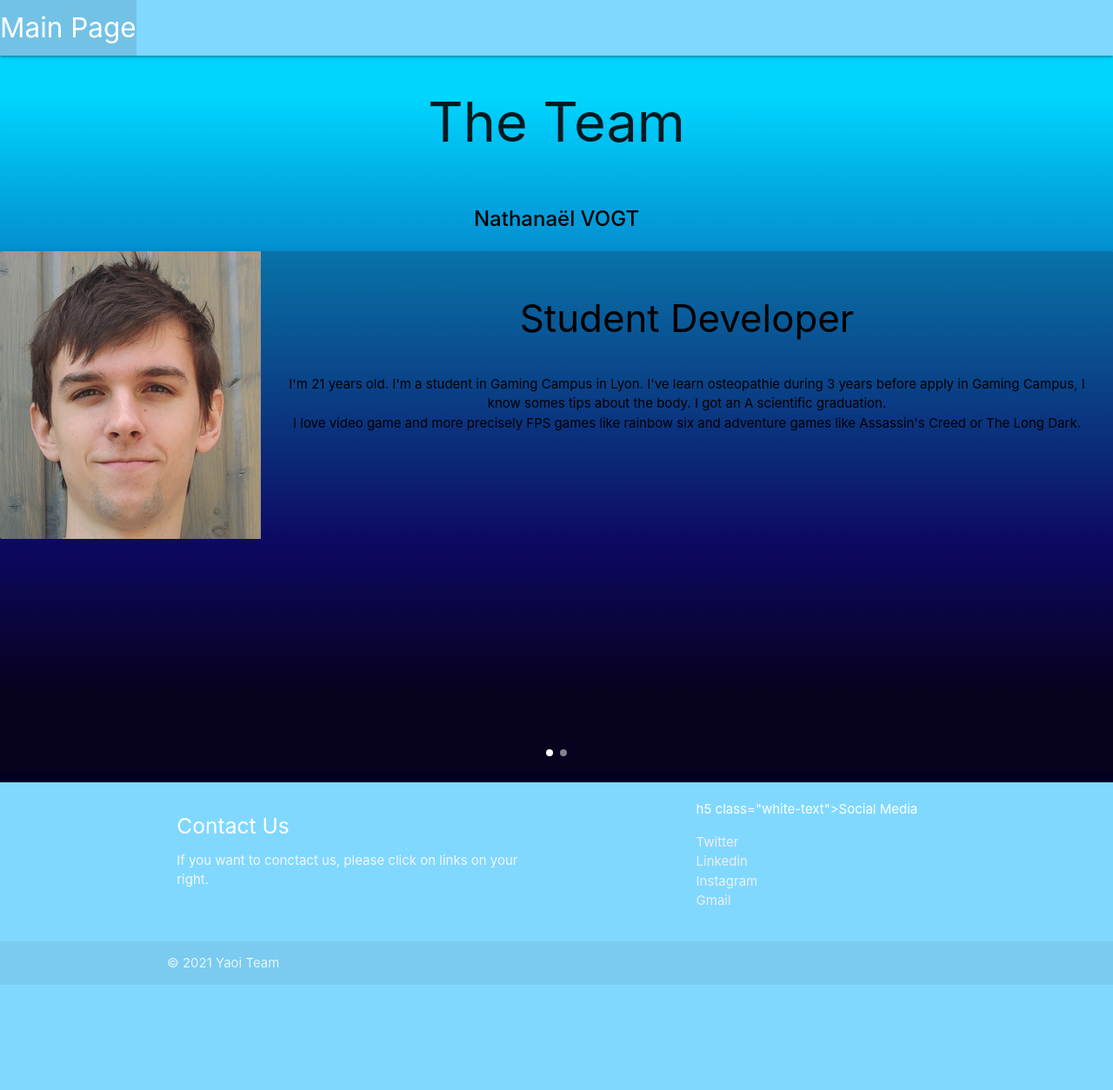
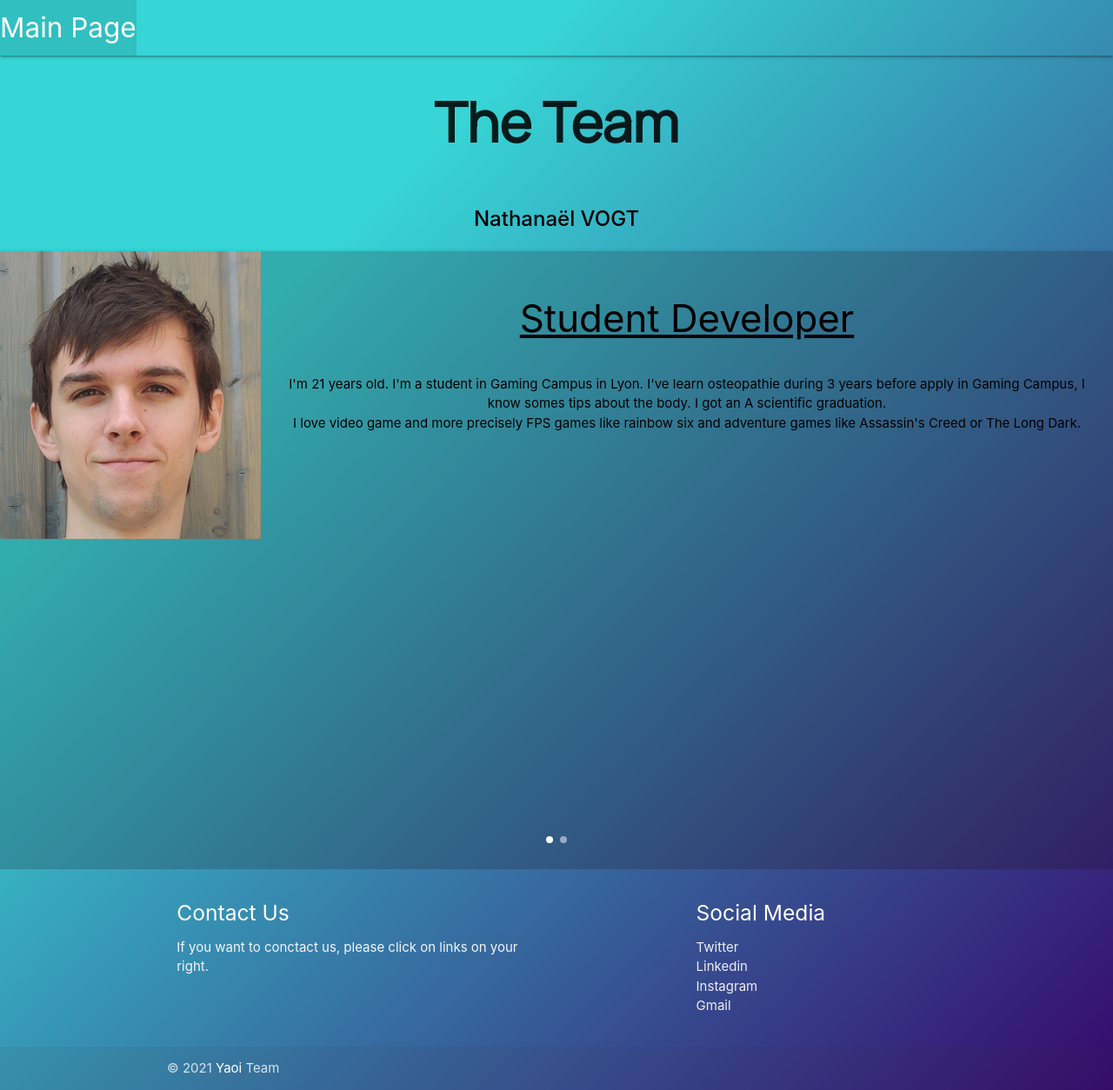
Before and after one commit to Orrigine/site-porte-folio, a PHP site: page /team.html in a window 1280 px wide. Shown: the whole page at 87% size. Before the commit the page ends 1133 px from the top, so only its background shows below. Run offline with PHP 8.4, Linux system fonts and the light colour scheme.

Commit message:
team page update 2

```diff
--- a/css/style_c.css
+++ b/css/style_c.css
@@ -2,6 +2,9 @@ html{
     scroll-behavior: smooth;
 }
 
+h1{
+    font-family: 'Manrope', sans-serif;
+}
 
 a.brand-logo:hover {
     background-color: rgba(0, 0, 0, 0.1);
--- a/css/style_index.css
+++ b/css/style_index.css
@@ -6,6 +6,9 @@ html{
     scroll-behavior: smooth;
 }
 
+h1{
+    font-family: 'Manrope', sans-serif;
+}
  .row {
     margin-bottom: 0px;
     padding: 0px;
--- a/css/style_python.css
+++ b/css/style_python.css
@@ -1,6 +1,11 @@
 html{
     scroll-behavior: smooth;
 }
+
+h1{
+    font-family: 'Manrope', sans-serif;
+}
+
 a.brand-logo:hover {
     background-color: rgba(0, 0, 0, 0.1);
     transition: background-color .3s;
--- a/css/style_team.css
+++ b/css/style_team.css
@@ -2,13 +2,23 @@ html{
     scroll-behavior: smooth;
 }
 body {
-    background-image: linear-gradient(180deg, #00d4ff 10%, #090979 55%,#020024 70% );
+    background-color: #36096d;
+    background-image: linear-gradient(315deg, #36096d 0%, #37d5d6 74%);
 }
 
 h1{
     text-align: center;
+    font-family: 'Manrope', sans-serif;
+    font-weight: bold;
 }
 
+h3{
+    text-decoration: underline;
+}
+
+nav{
+    background-color: transparent;
+}
 a.brand-logo:hover {
     background-color: rgba(0, 0, 0, 0.1);
     transition: background-color .3s;
@@ -29,7 +39,7 @@ a.brand-logo:hover {
 }
 
 .carousel{
-    height: 700px;
+    height: 800px;
 }
 
 h3{
@@ -37,7 +47,7 @@ h3{
 }
 
 .card{
-    height:600px;
+    height: 800px;
     background-color:transparent;
     background-color: rgba(32, 12, 12, 0.2)
 }
@@ -50,3 +60,7 @@ h3{
 .card .card-reveal.jesus{
     background-image: url(../img/team/inconnus-jesus.gif);
 }
+
+.page-footer{
+    background-color: transparent;
+}
--- a/css/style_witcher.css
+++ b/css/style_witcher.css
@@ -1,5 +1,9 @@
 html{
     scroll-behavior: smooth;
+}
+
+h1{
+    font-family: 'Manrope', sans-serif;
 }
 
 a.brand-logo:hover {
--- a/index.html
+++ b/index.html
@@ -10,6 +10,7 @@
   <!--Import materialize.css-->
   <link type="text/css" rel="stylesheet" href="./css/materialize.css"  media="screen,projection"/>
   <link rel="stylesheet" href="./css/style_index.css">
+  <link href="https://fonts.googleapis.com/css2?family=Manrope:wght@300&display=swap" rel="stylesheet">
 </head>
 
 <body>
@@ -63,7 +64,7 @@
     </div>
     <div class="footer-copyright">
       <div class="container">
-      © 2021 Yaoi Team
+        © 2021 <span><a class="white-text"  target="blank" rel="nofollow" href="https://www.cultura.com/incitant-porno-9782368776834.html">Yaoi</a></span> Team
       </div>
     </div>
   </footer>
--- a/project_python.html
+++ b/project_python.html
@@ -10,6 +10,7 @@
   <!--Import materialize.css-->
   <link type="text/css" rel="stylesheet" href="css/materialize.css"  media="screen,projection"/>
   <link rel="stylesheet" href="./css/style_python.css">
+  <link href="https://fonts.googleapis.com/css2?family=Manrope&display=swap" rel="stylesheet">
 </head>
 
 <body>
@@ -87,7 +88,7 @@
     </div>
     <div class="footer-copyright">
       <div class="container">
-      © 2021 Yaoi Team
+        © 2021 <span><a class="white-text"  target="blank" rel="nofollow" href="https://www.cultura.com/incitant-porno-9782368776834.html">Yaoi</a></span> Team
       </div>
     </div>
   </footer>
--- a/team.html
+++ b/team.html
@@ -10,6 +10,7 @@
   <!--Import materialize.css-->
   <link type="text/css" rel="stylesheet" href="css/materialize.css"  media="screen,projection"/>
   <link rel="stylesheet" href="./css/style_team.css">
+  <link href="https://fonts.googleapis.com/css2?family=Manrope&display=swap" rel="stylesheet">
 </head>
 
 <body>
@@ -74,16 +75,13 @@
             </div>
           </div>
           <div class="card-reveal jesus">
-
+            <span class="card-title"><i class="material-icons right">close</i></span>
           </div>
         </div>
       </div>
     </div>
 
 </div>
-
-
-
 
 
 
@@ -95,7 +93,7 @@
         <p class="grey-text text-lighten-4">If you want to conctact us, please click on links on your right.</p>
       </div>
       <div class="col l4 offset-l2 s12">
-         h5 class="white-text">Social Media</h5>
+        <h5 class="white-text">Social Media</h5>
         <ul>
           <li><a class="grey-text text-lighten-3" href="#!">Twitter</a></li>
           <li><a class="grey-text text-lighten-3" href="#!">Linkedin</a></li>
@@ -107,7 +105,7 @@
   </div>
   <div class="footer-copyright">
     <div class="container">
-    © 2021 Yaoi Team
+    © 2021 <span><a class="white-text"  target="blank" rel="nofollow" href="https://www.cultura.com/incitant-porno-9782368776834.html">Yaoi</a></span> Team
     </div>
   </div>
 </footer>
--- a/the_witcher.html
+++ b/the_witcher.html
@@ -10,6 +10,7 @@
 <!--Import materialize.css-->
 <link type="text/css" rel="stylesheet" href="css/materialize.css"  media="screen,projection"/>
 <link rel="stylesheet" href="./css/style_witcher.css">
+<link href="https://fonts.googleapis.com/css2?family=Manrope&display=swap" rel="stylesheet">
 </head>
 
 <body>
@@ -89,7 +90,7 @@
     </div>
     <div class="footer-copyright">
       <div class="container">
-        © 2021 Yaoi Team
+        © 2021 <span><a class="white-text"  target="blank" rel="nofollow" href="https://www.cultura.com/incitant-porno-9782368776834.html">Yaoi</a></span> Team
       </div>
     </div>
   </footer>
```
Also changed, not shown: project_c.html (+2 -9 lines).
